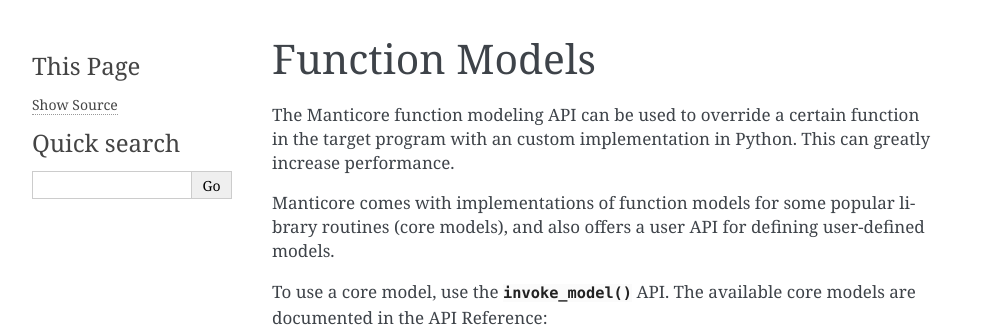
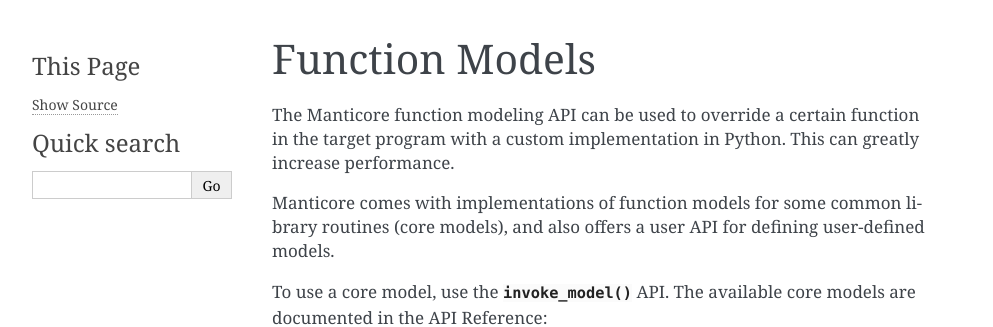
Before and after one commit to trailofbits/manticore, a Sphinx documentation site: the page built from docs/models.rst, in a window 1280 px wide. Shown: the top 327 px of the page, without its empty margins (148-1141 px from the left). Built offline with Sphinx 7.4.7, drawn with Linux system fonts in a browser that asks for light colours.

Commit message:
Minor fixes

```diff
--- a/docs/models.rst
+++ b/docs/models.rst
@@ -2,10 +2,10 @@
 ===============
 
 The Manticore function modeling API can be used to override a certain
-function in the target program with an custom implementation in Python.
+function in the target program with a custom implementation in Python.
 This can greatly increase performance.
 
-Manticore comes with implementations of function models for some popular library routines (core models),
+Manticore comes with implementations of function models for some common library routines (core models),
 and also offers a user API for defining user-defined models.
 
 To use a core model, use the :meth:`~manticore.core.state.State.invoke_model` API. The
```
